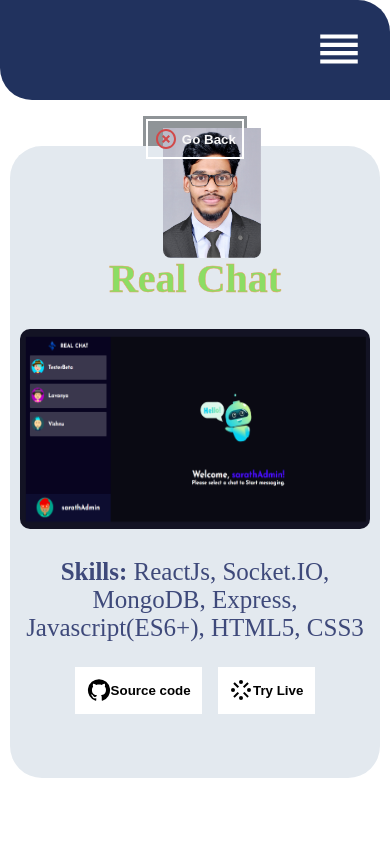
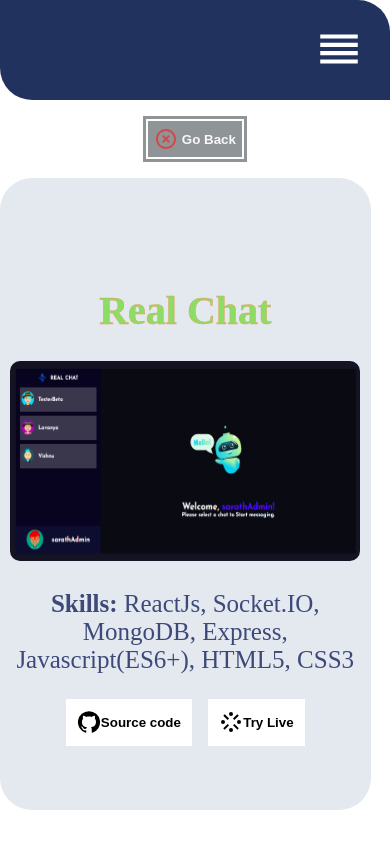
Before and after one commit to Sarathkumardunga/portfolio, a React (Create React App) app: page /project/1 in a window 390 px wide. Shown: the top 844 px of the page. Built offline with nearby package versions, Linux system fonts and the light colour scheme.

Commit message:
Bugs:  profiledisplay photo fix

```diff
--- a/src/components/Navbar.js
+++ b/src/components/Navbar.js
@@ -28,9 +28,8 @@ const Navbar = () => {
       <div className="nav-content">
         <div
           id="profilepic"
-          style={{ display: (expandNavbar || ["/projects", "/education"].includes(location.pathname))
-            ? "none"
-            : "flex",
+          style={{
+            display: expandNavbar || location.pathname !== "/" ? "none" : "flex",
           }}
         >
           <img src={profilePic} alt="Admin Pic" />
--- a/src/styles/Home.css
+++ b/src/styles/Home.css
@@ -27,7 +27,7 @@
 .about h2 {
   font-family: "Segoe UI", Tahoma, Geneva, Verdana, sans-serif;
   font-size: 80px;
-  color: var(--primaryHeadingColor);
+  color: #3F3D56;
   height: 50px;
 }
 
@@ -120,7 +120,7 @@
   }
 }
 
-@media only screen and (max-width: 1250px){
+@media only screen and (max-width: 1255px){
   .about h2{
     font-size: 60px;
   }
@@ -132,16 +132,21 @@
 
 @media only screen and (max-width: 1150px){
   .about h2{
-    font-size: 50px;
+    font-size: 57px;
   }
 
   .about .prompt{
     max-width: 60%;
     font-size: 20px;
   }
+
+  .mainpic img{
+    max-width: 27vw;
+    max-height: 3000px;
+  }
 }
 
-@media only screen and (max-width: 1040px){
+@media only screen and (max-width: 1050px){
   .about h2{
     font-size: 50px;
   }
@@ -152,19 +157,23 @@
   }
 
   .mainpic img{
-    max-width: 300px;
+    max-width: 28vw;
     max-height: 240px;
   }
 }
 
-@media only screen and (max-width: 967px){
+@media only screen and (max-width: 986px){
+  .about h2{
+    font-size: 50px;
+  }
+
   .mainpic img{
-    max-width: 250px;
-    max-height: 200px;
+    max-width: 25vw;
+    max-height: 240px;
   }
 }
 
-@media only screen and (max-width: 918px){
+@media only screen and (max-width: 925px){
   .mainpic{
     display: none;
   }
--- a/src/styles/Navbar.css
+++ b/src/styles/Navbar.css
@@ -12,7 +12,6 @@
 #profilepic>img{
   max-height: 90px;
   max-width: 120px;
-  margin-left: 7px;
   margin-top: 2px;
   border-radius: 8px;
 }
--- a/src/styles/ProjectDisplay.css
+++ b/src/styles/ProjectDisplay.css
@@ -3,7 +3,7 @@
   background-color: rgb(143, 148, 151);
   font-weight: bold;
   margin-top: 1rem;
-  margin-bottom: -3rem;
+  margin-bottom: 1rem;
   outline: 2px solid white;
   outline-offset: -5px;
 }
@@ -11,14 +11,12 @@
 .project {
   width: 100vw;
   height: 100%;
-  margin: auto;
   display: grid;
   grid-template-areas:
   "a b"
   "c b";
   align-items: space-evenly;
   justify-content: space-evenly;
-  margin-top: 10vh;
   background-color: var(--secondaryColor);
   padding: 4rem 0;
   border-radius: 2rem;
@@ -70,7 +68,7 @@
   .project{
     display: flex;
     flex-direction: column;
-    margin-top: 2rem;
+    margin-top: 1rem;
     align-items: center;
   }
 
```
